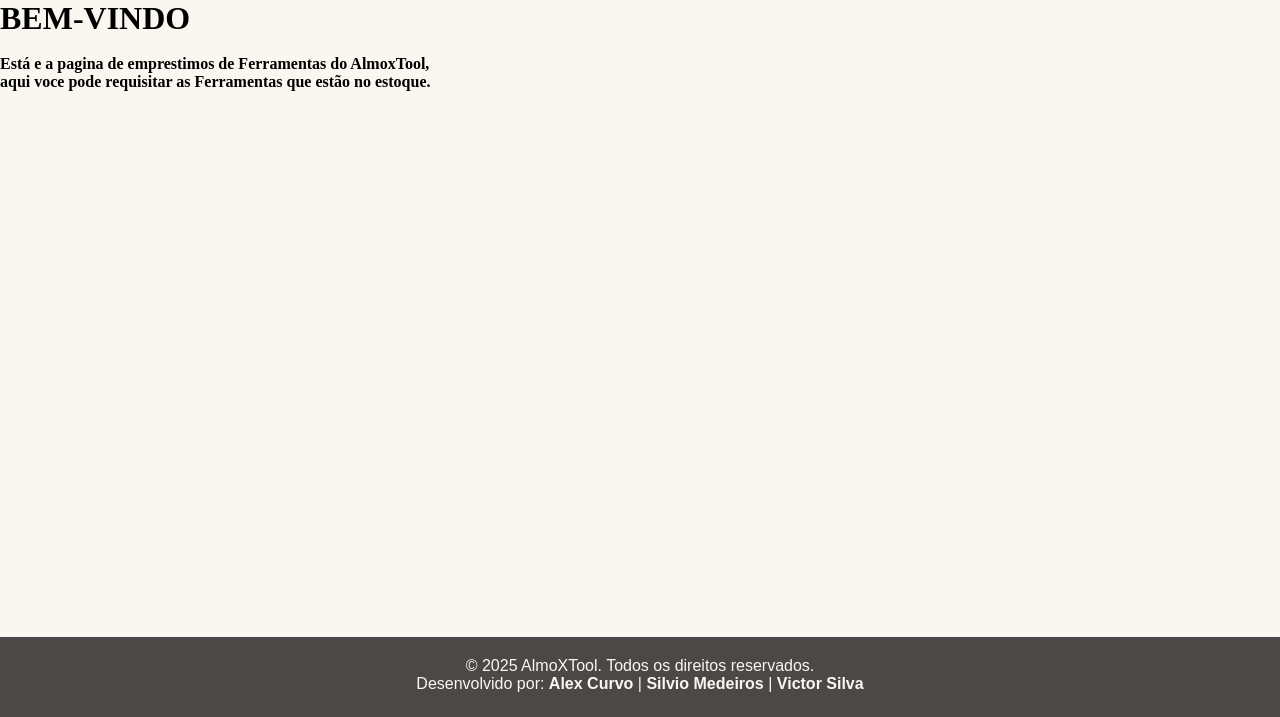
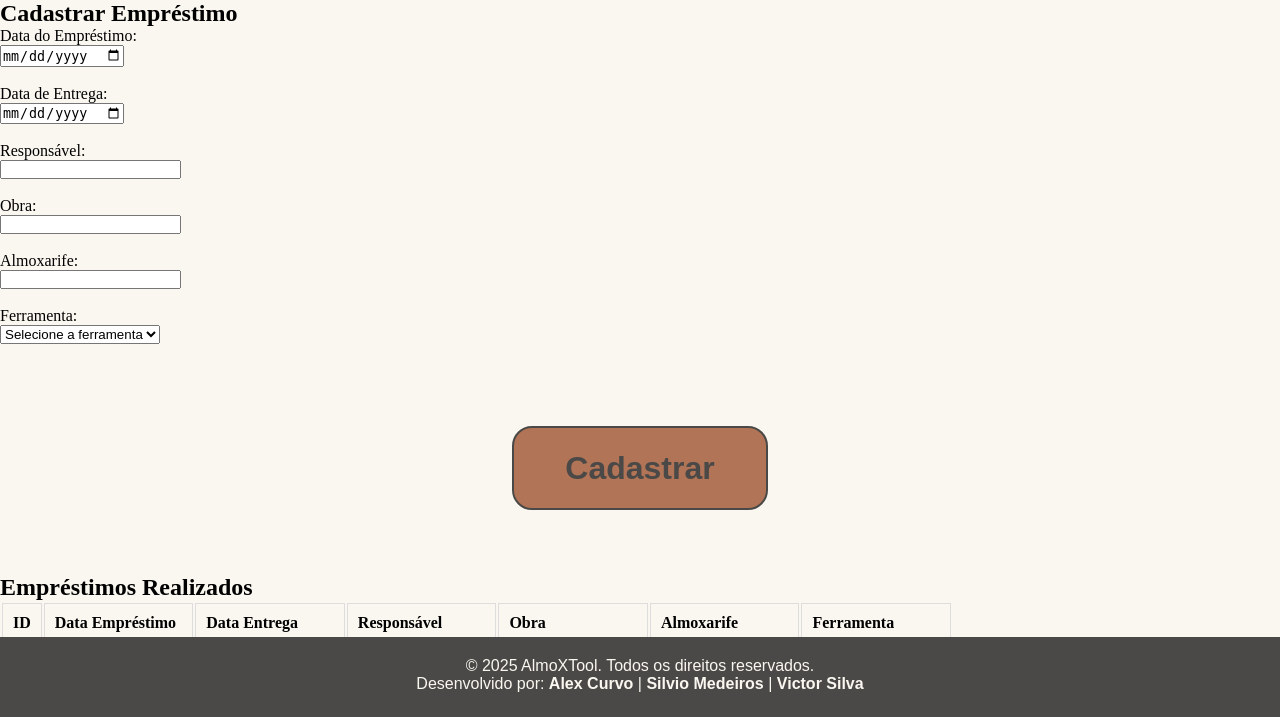
Before and after one commit to Alex-Olv/Almoxarifado, a Flask app: template templates/emprestimo.html in a window 1280 px wide. Shown: the part 83-800 px from the top of the page. Run offline with Flask 3, Linux system fonts and the light colour scheme; the template is opened without the code that fills it: most values are stand-ins (such as "Sample title", 1, 10 or a date in 2020).

Commit message:
cadastrei os emprestimos

```diff
--- a/app.py
+++ b/app.py
@@ -90,7 +90,53 @@ def excluir(id):
 
 @app.route('/emprestimo')
 def emprestimo():
-    return render_template('emprestimo.html')
+    conexao = conectar()
+    cursor = conexao.cursor()
+
+    # Buscar ferramentas
+    cursor.execute("SELECT id, nome FROM tb_ferramentas")
+    ferramentas = cursor.fetchall()
+
+    # Buscar empréstimos
+    cursor.execute("""
+        SELECT e.id, e.dt_emprestimo, e.dt_entrega, e.nome_responsavel,
+               e.nome_obra, e.nome_almoxarife, f.nome
+        FROM tb_emprestimo e
+        JOIN tb_ferramentas f ON e.id_ferramenta = f.id
+    """)
+    emprestimos = cursor.fetchall()
+
+    cursor.close()
+    conexao.close()
+
+    return render_template('emprestimo.html', ferramentas=ferramentas, emprestimos=emprestimos)
+
+@app.route('/cadastrar_emprestimo', methods=['POST'])
+def cadastrar_emprestimo():
+    dt_emprestimo = request.form['dt_emprestimo']
+    dt_entrega = request.form['dt_entrega']
+    nome_responsavel = request.form['nome_responsavel']
+    nome_obra = request.form['nome_obra']
+    nome_almoxarife = request.form['nome_almoxarife']
+    id_ferramenta = request.form['id_ferramenta']
+
+    conexao = conectar()
+    cursor = conexao.cursor()
+
+    cursor.execute("""
+        INSERT INTO tb_emprestimo
+        (dt_emprestimo, dt_entrega, nome_responsavel, nome_obra, nome_almoxarife, id_ferramenta)
+        VALUES (%s, %s, %s, %s, %s, %s)
+    """, (dt_emprestimo, dt_entrega, nome_responsavel, nome_obra, nome_almoxarife, id_ferramenta))
+
+    conexao.commit()
+    cursor.close()
+    conexao.close()
+
+    return redirect('/emprestimo')
+
+
+
 
 if __name__ == '__main__':
     app.run(debug=True)
--- a/templates/emprestimo.html
+++ b/templates/emprestimo.html
@@ -11,22 +11,73 @@
         <h1 class="titulo_cabecalho">AlmoXTool</h1>
         <nav class="menu_cabecalho">
             <ul class="lista_menu_cabecalho">
-                <li><a class="link_menu" href="http://127.0.0.1:5000">Início</a></li>
+                <li><a class="link_menu" href="">Início</a></li>
                 <li><a class="link_menu" href="http://127.0.0.1:5000/ferramentas">Ferramentas</a></li>
                 <li><a class="link_menu" href="http://127.0.0.1:5000/emprestimo">Empréstimos</a></li>
                 <li><a class="link_menu" href="#">Devoluções</a></li>
             </ul>
         </nav>
     </header>
-    <main class="">
-        <p class="introducao_emprestimos">
-            <h1>BEM-VINDO</h1><br> <h4> Está e a pagina de emprestimos de Ferramentas do AlmoxTool, <br>
-                aqui voce pode requisitar as Ferramentas que estão no estoque.</h4>
 
+    <main>
+        <h2>Cadastrar Empréstimo</h2>
+        <form action="/cadastrar_emprestimo" method="POST">
+            <label>Data do Empréstimo:</label><br>
+            <input type="date" name="dt_emprestimo" required><br><br>
 
-        </p>
+            <label>Data de Entrega:</label><br>
+            <input type="date" name="dt_entrega" required><br><br>
 
+            <label>Responsável:</label><br>
+            <input type="text" name="nome_responsavel" required><br><br>
+
+            <label>Obra:</label><br>
+            <input type="text" name="nome_obra" required><br><br>
+
+            <label>Almoxarife:</label><br>
+            <input type="text" name="nome_almoxarife" required><br><br>
+
+            <label>Ferramenta:</label><br>
+            <select name="id_ferramenta" required>
+                <option value="">Selecione a ferramenta</option>
+                {% for ferramenta in ferramentas %}
+                    <option value="{{ ferramenta[0] }}">{{ ferramenta[1] }}</option>
+                {% endfor %}
+            </select><br><br>
+
+            <button type="submit" class="botao_principal">Cadastrar</button>
+        </form>
+
+        <h2>Empréstimos Realizados</h2>
+
+        <table class="tabela_emprestimos">
+            <thead>
+                <tr>
+                    <th>ID</th>
+                    <th>Data Empréstimo</th>
+                    <th>Data Entrega</th>
+                    <th>Responsável</th>
+                    <th>Obra</th>
+                    <th>Almoxarife</th>
+                    <th>Ferramenta</th>
+                </tr>
+            </thead>
+            <tbody>
+                {% for emprestimo in emprestimos %}
+                <tr>
+                    <td>{{ emprestimo[0] }}</td>
+                    <td>{{ emprestimo[1] }}</td>
+                    <td>{{ emprestimo[2] }}</td>
+                    <td>{{ emprestimo[3] }}</td>
+                    <td>{{ emprestimo[4] }}</td>
+                    <td>{{ emprestimo[5] }}</td>
+                    <td>{{ emprestimo[6] }}</td>
+                </tr>
+                {% endfor %}
+            </tbody>
+        </table>
     </main>
+
     <footer class="rodape">
         <p>© 2025 AlmoXTool. Todos os direitos reservados.</p>
         <p>Desenvolvido por:
```
